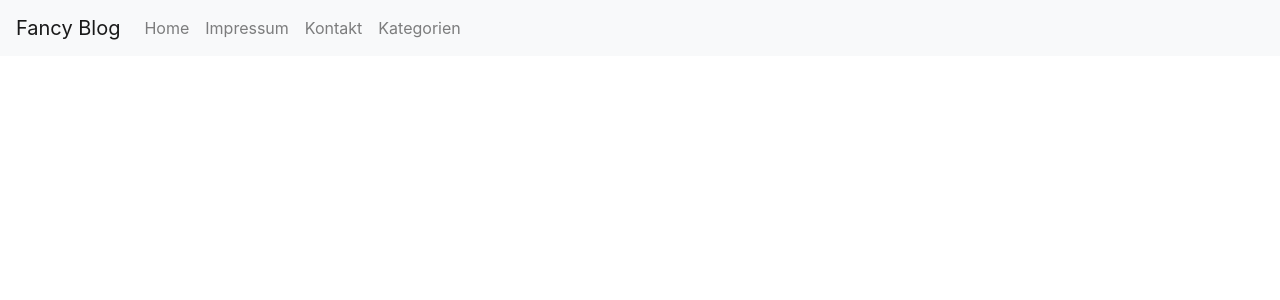
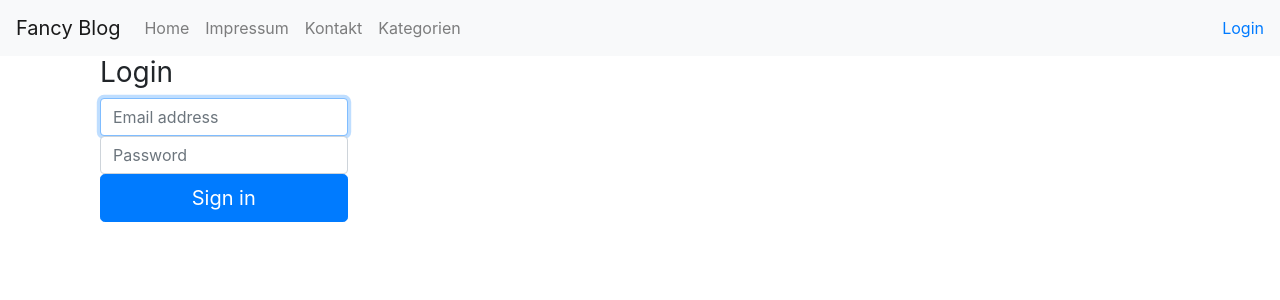
Before and after one commit to derhofbauer/sae-wdd918, a PHP site: page /index.php?page=login in a window 1280 px wide. Shown: the top 300 px of the page. Run offline with PHP 8.4, Linux system fonts and the light colour scheme; data that the repository does not hold is empty.

Commit message:
[FEATURE] add login form
Signed-off-by: Alexander Hofbauer <hofbauer.alexander@gmail.com>

```diff
--- a/blog/index.php
+++ b/blog/index.php
@@ -29,6 +29,9 @@ if (isset($_GET['page'])) {
         case 'categories':
             require_once 'views/templates/categories.php';
             break;
+        case 'login':
+            require_once 'views/templates/admin/login.php';
+            break;
         case 'home':
             // hier verwenden wir kein break, damit das selbe passiert wie im "default" case
         default:
--- a/blog/views/partials/header.php
+++ b/blog/views/partials/header.php
@@ -30,6 +30,9 @@
                 <li class="nav-item">
                     <a class="nav-link" href="index.php?page=categories">Kategorien</a>
                 </li>
+            </ul>
+
+            <a href="index.php?page=login">Login</a>
         </div>
     </nav>
 </header>
--- /dev/null
+++ b/blog/views/templates/admin/login.php
@@ -0,0 +1,28 @@
+<?php
+// Login
+
+//  1) Login Formular aufrufen
+//  2) ist der User bereits eingeloggt? --> Ja: Redirect auf Admin-Home; Nein: weiter
+//      gewünschter Name der Session Variable: $_SESSION['logged_in']
+//  3) Zeige Login Formular
+//  4) Eingabe durch Benutzer (Benutzername/Email, Passwort)
+//  5) Formular abschicken
+//  6) Email & Passwort nicht leer? --> Leer: Fehler ausgeben, !Leer: weiter
+//  7) Prüfen, ob es einen User mit dieser Email gibt --> Nein: Fehler ausgeben, Ja: weiter
+//  8) eingegebenes Passwort hashen
+//  9) Eingabe-Hash mit DB-Hash vergleichen --> !==: Fehler ausgeben, ===: weiter
+// 10) Session setzen (z.B. logged_in=true)
+// 11) Redirect zu Admin-Home
+
+?>
+<form class="form-signin col-3">
+    <h1 class="h3 font-weight-normal">Login</h1>
+
+    <label for="email" class="sr-only">Email</label>
+    <input type="email" id="email" class="form-control" placeholder="Email address" required autofocus>
+
+    <label for="password" class="sr-only">Password</label>
+    <input type="password" id="password" class="form-control" placeholder="Password" required>
+
+    <button class="btn btn-lg btn-primary btn-block" type="submit">Sign in</button>
+</form>
```
